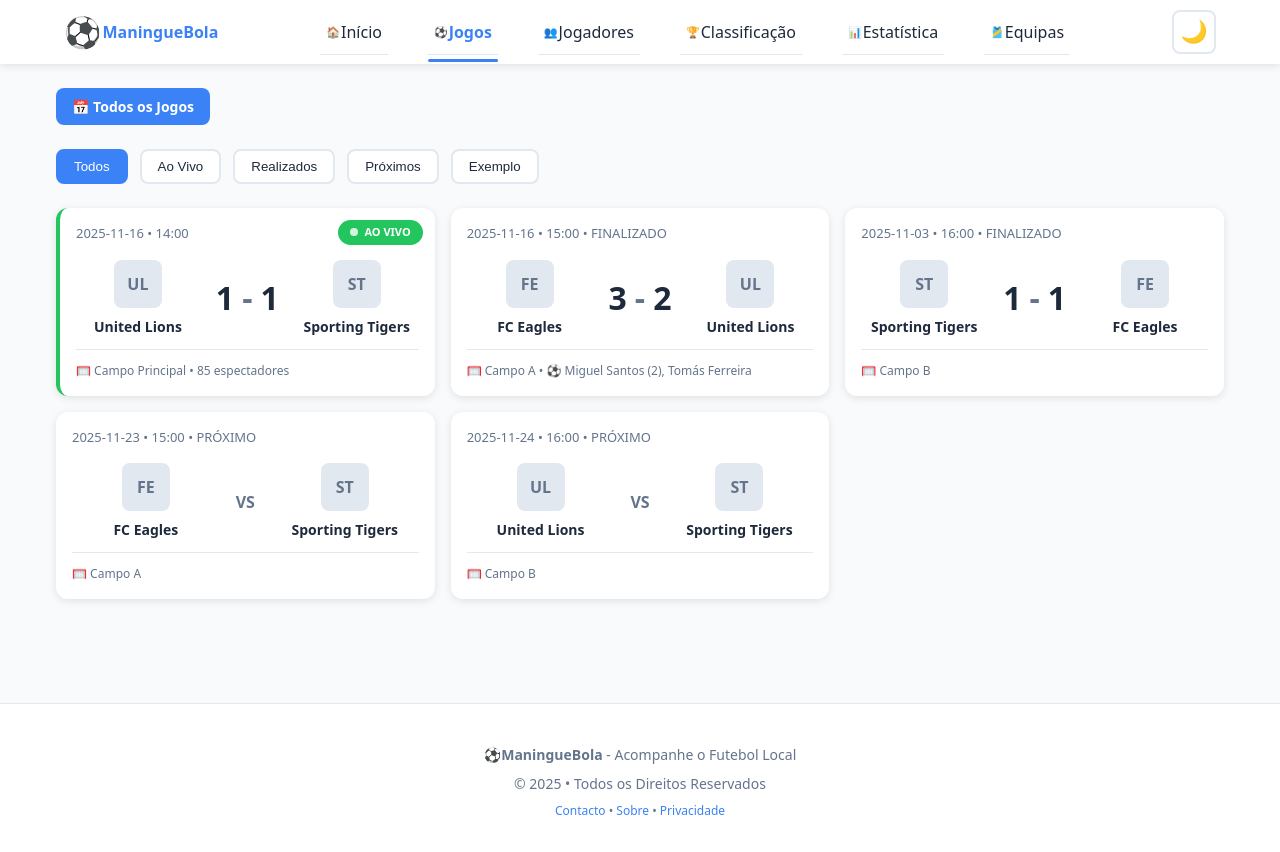
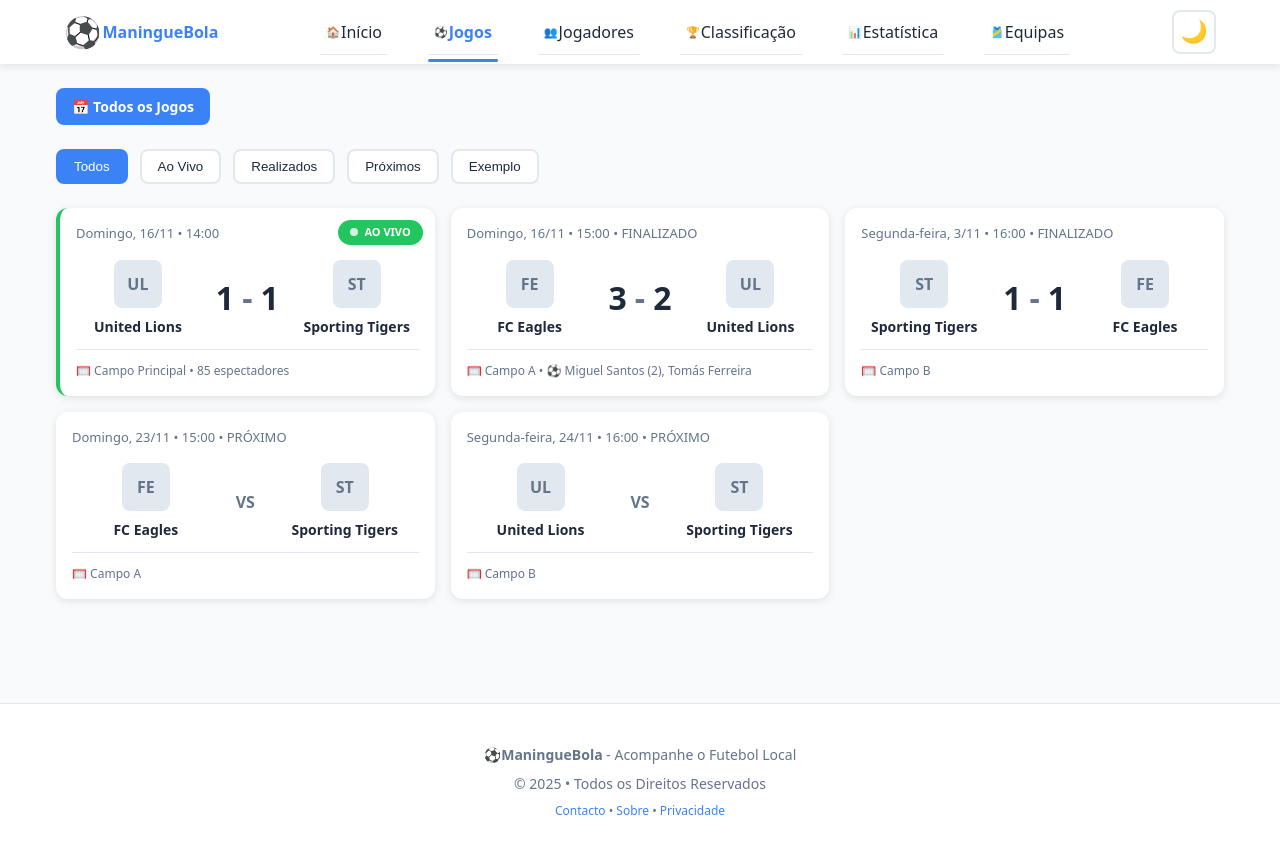
Before and after one commit to Raimundroid/maninguebola, a React (Vite) app: page /jogos in a window 1280 px wide. Built offline with nearby package versions, Linux system fonts and the light colour scheme.

Commit message:
data lookup/enrichment functions complete

```diff
--- a/src/App.jsx
+++ b/src/App.jsx
@@ -24,42 +24,234 @@ import {
 } from "./data/sampleData.js";
 
 // ===============================================
-// 🔑 DATA TRANSFORMATION: LOOKUP LOGIC HERE (Once)
+// 🔑 DATA ENRICHMENT FUNCTIONS
 // ===============================================
-const getEnrichedMatches = (rawMatches, teamLookup) => {
+// These functions take your raw data and add extra information to it
+// Think of it like adding toppings to a pizza - the pizza is still there,
+// but now it has everything you need in one place!
+
+/**
+ * Creates a lookup object (also called a dictionary or map)
+ *
+ * WHY? Finding items in an array is slow (you have to check each item)
+ * A lookup object is super fast - you just use the ID as a key!
+ *
+ * Example input:  [{ id: 1, name: "Eagles" }, { id: 2, name: "Lions" }]
+ * Example output: {
+ *   1: { id: 1, name: "Eagles" },
+ *   2: { id: 2, name: "Lions" }
+ * }
+ *
+ * Now instead of: teams.find(t => t.id === 1)  // Slow!
+ * You can do:     teamLookup[1]                 // Fast!
+ */
+
+// Define the Helper (Only for Arrays)
+const createLookup = (array, keyField = "id") => {
+  //reduce() goes through each item and builds up a new object
+
+  if (!Array.isArray(array)) return {}; // Safety check
+
+  return array.reduce((lookup, item) => {
+    // Use the item's ID (or other key) as the property name
+    // Example: lookup[1] = { id: 1, name: "Eagles" }
+    lookup[item[keyField]] = item;
+    return lookup;
+  }, {}); // Start with an empty object {}
+};
+
+// const createLookup = (array, keyField = "id") => {
+//   // reduce() goes through each item and builds up a new object
+//   return array.reduce((lookup, item) => {
+//     // Use the item's ID (or other key) as the property name
+//     // Example: lookup[1] = { id: 1, name: "Eagles" }
+//     lookup[item[keyField]] = item;
+//     return lookup;
+//   }, {}); // Start with an empty object {}
+// };
+
+//==================matches + teams + standings================
+
+/**
+ * Enriches matches with full team details and standings
+ *
+ * BEFORE: match = { homeTeamId: 1, awayTeamId: 2, score: "2-1" }
+ * AFTER:  match = {
+ *   homeTeamId: 1,
+ *   awayTeamId: 2,
+ *   score: "2-1",
+ *   homeTeam: { id: 1, name: "Eagles", logo: "..." },      // Full team object!
+ *   awayTeam: { id: 2, name: "Lions", logo: "..." },       // Full team object!
+ *   homeTeamStanding: { position: 2, points: 33, ... },    // Full standings!
+ *   awayTeamStanding: { position: 1, points: 38, ... }     // Full standings!
+ * }
+ *  *
+ * WHY? Now your MatchCard component can directly access team.name, team.logo, etc.
+ * without having to search through arrays or pass extra props!
+ */
+
+const getEnrichedMatches = (rawMatches, teamLookup, standingsLookup) => {
+  // Go through each match and add extra information
   return rawMatches.map((match) => {
-    // Resolve the Foreign Keys (IDs) to full Team objects
+    // Look up the home team using its ID
+    // Instead of: teams.find(t => t.id === match.homeTeamId)
+    // We use:     teamLookup[match.homeTeamId]  (much faster!)
     const homeTeamDetails = teamLookup[match.homeTeamId];
+
+    // Look up the away team using its ID
     const awayTeamDetails = teamLookup[match.awayTeamId];
 
-    // Return the new, enriched match object
-    return { ...match, homeTeam: homeTeamDetails, awayTeam: awayTeamDetails };
+    // Look up the home team's standings (position, points, etc.)
+    const homeTeamStanding = standingsLookup[match.homeTeamId];
+
+    // Look up the away team's standings
+    const awayTeamStanding = standingsLookup[match.awayTeamId];
+
+    // Return a new match object with all the original data PLUS the extra info
+    // The ... (spread operator) copies all existing properties
+    return {
+      ...match, // Keep all original match data
+      homeTeam: homeTeamDetails, // Add full home team object
+      awayTeam: awayTeamDetails, // Add full away team object
+      homeTeamStanding: homeTeamStanding, // Add home team standings
+      awayTeamStanding: awayTeamStanding, // Add home away standings
+    };
   });
 };
 
-// The fully enriched array that will be passed down
-const enrichedMatches = getEnrichedMatches(matchesData, teams);
+//====================teams + standings==============
 
-// // Step 1: Convert the teams object into an array for easier mapping
-// const teamsArray = Object.values(teams);
+/**
+ * Enriches teams with their standings data
+ *
+ * BEFORE: team = { id: 1, name: "Eagles", stadium: "National Stadium" }
+ * AFTER:  team = {
+ *   id: 1,
+ *   name: "Eagles",
+ *   stadium: "National Stadium",
+ *   standing: {                    // Added!
+ *     position: 2,
+ *     points: 33,
+ *     won: 10,
+ *     drawn: 3,
+ *     lost: 2,
+ *     goalsFor: 32,
+ *     goalsAgainst: 15,
+ *     // ... etc
+ *   }
+ * }
+ *
+ * WHY? Now in TeamsPage you can do: team.standing.position
+ * instead of finding the standing in a separate array!
+ */
 
-// // Step 2: Create a Standings Lookup Map for quick access (optional, but fast)
-// const standingsMap = standings.reduce((map, item) => {
-//   map[item.id] = item;
-//   return map;
-// }, {});
+const getEnrichedTeams = (teams, standingsLookup) => {
+  // Go through each team and add its standings
+  return teams.map((team) => {
+    // Look up this team's standings using its ID
+    const standing = standingsLookup[team.id];
 
-// // Step 3: ENRICH the teams with standing data
-// const enrichedTeams = teamsArray.map((team) => {
-//   const teamStandings = standingsMap[team.id] || {}; // Find the standing for this team
+    // Return a new team object with standings included
+    return {
+      ...team, // Keep all original team data (name, stadium, logo, etc.)
+      // Add the standings data, or provide defaults if standings don't exist
+      standing: standing || {
+        // Default values if this team has no standings yet
+        position: "-", //calculated
+        points: 0, //calculated
+        played: 0,
+        wins: 0,
+        draws: 0,
+        losses: 0,
+        goalsFor: 0,
+        goalsAgainst: 0,
+        goalDiff: 0, //calculated
+        form: [],
+      },
+    };
+  });
+};
 
-//   return {
-//     ...team, // Basic team details (name, logo, abbr)
-//     ...teamStandings, // Add all calculated stats (position, points, goalDiff, etc.)
-//   };
-// });
+//====================players + teams==============
+
+/**
+ * Enriches players with their team details
+ *
+ * BEFORE: player = { id: 1, name: "João Silva", teamId: 1 }
+ * AFTER:  player = {
+ *   id: 1,
+ *   name: "João Silva",
+ *   teamId: 1,
+ *   team: {                      // Added!
+ *     id: 1,
+ *     name: "Eagles",
+ *     logo: "...",
+ *     stadium: "...",
+ *     // ... all team info
+ *   }
+ * }
+ *
+ * WHY? Now in PlayerCard you can do: player.team.name, player.team.logo
+ * without searching for the team separately!
+ */
+
+const getEnrichedPlayers = (players, teamLookup) => {
+  // Go through each player and add their team's full details
+  return players.map((player) => {
+    // Look up this player's team using the teamId
+    const teamDetails = teamLookup[player.teamId];
+
+    // Return a new player object with team details included
+    return {
+      ...player, // Keep all original player data
+      team: teamDetails, // Add full team object
+    };
+  });
+};
 
 function App() {
+  // ===============================================
+  // Step 2: Create lookup objects (DO THIS ONCE!)
+  // ===============================================
+  // These are like fast dictionaries for finding data by ID
+
+  // Team lookup: { 1: {team1 data}, 2: {team2 data}, ... }
+  const teamLookup = teams;
+
+  // Standings lookup: { 1: {team1 standings}, 2: {team2 standings}, ... }
+  // Note: standings use 'teamId' as the key, not 'id'!
+  const standingsLookup = createLookup(standings, "teamId");
+
+  // Player lookup: { 1: {player1 data}, 2: {player2 data}, ... }
+  const playerLookup = createLookup(players, "id");
+
+  // The playerLookup variable is unused, but that's perfectly acceptable given the current set of enrichment functions. If you later create a function like getMatchMOTM(playerLookup), then the variable would become necessary.
+
+  // ===============================================
+  // Step 3: Enrich all your data (DO THIS ONCE!)
+  // ===============================================
+  // Now we add all the extra information to each item
+
+  //====================teams + standings==============
+
+  // Convert the teams OBJECT into an ARRAY of team objects
+  const teamsArray = Object.values(teams);
+
+  // Each team now has a .standing property
+  const enrichedTeams = getEnrichedTeams(teamsArray, standingsLookup);
+
+  //==================matches + teams + standings================
+  // Each match now has .homeTeam, .awayTeam, and standings
+  const enrichedMatches = getEnrichedMatches(
+    matchesData,
+    teamLookup,
+    standingsLookup
+  );
+
+  //====================players + teams==============
+  // Each player now has a .team property
+  const enrichedPlayers = getEnrichedPlayers(players, teamLookup);
+
   {
     /* ============================================
               ROUTES DEFINITION
@@ -70,8 +262,13 @@ function App() {
               path="/" → Home page (exact match)
               path="/matches" → Matches page
               path="/teams/:id" → Team detail (dynamic route)
-    */
+  */
   }
+
+  // ===============================================
+  // Step 4: Pass enriched data to your components
+  // ===============================================
+  // Now your components have everything they need!
   return (
     // ============================================
     // PROVIDER HIERARCHY
@@ -96,24 +293,45 @@ function App() {
                 <>
                   {/* Hero component - only on home page */}
                   <Hero />
-                  <Homepage matches={enrichedMatches} stats={statsData} />
+                  <Homepage
+                    matches={enrichedMatches}
+                    /*matches={matchesData}*/ stats={statsData}
+                  />
                 </>
               }
             />
             <Route
               path="/jogos"
-              element={<MatchesPage matches={enrichedMatches} />}
+              element={
+                <MatchesPage
+                  matches={enrichedMatches}
+                  /*matches={matchesData}*/
+                />
+              }
             />
             <Route
               path="/jogadores"
-              element={<PlayersPage players={players} teams={teams} />}
+              element={
+                <PlayersPage
+                  players={enrichedPlayers} /*players={players} teams={teams}*/
+                />
+              }
             />
             <Route
               path="/classificacao"
-              element={<StandingsPage standings={standings} />}
+              element={
+                <StandingsPage
+                  standings={enrichedTeams} /*standings={standings}*/
+                />
+              }
             />
             <Route path="/estatistica" element={<StatisticsPage />} />
-            <Route path="/equipas" element={<TeamsPage teams={teams} />} />
+            <Route
+              path="/equipas"
+              element={
+                <TeamsPage standings={enrichedTeams} /*teams={teams} */ />
+              }
+            />
 
             {/* Team detail page - shows at "/teams/eagles", "/teams/lions", etc.
                 :id is a URL parameter - accessible via useParams() hook */}
@@ -121,10 +339,14 @@ function App() {
               path="/equipas/:teamId"
               element={
                 <TeamDetailPage
-                  teams={teams}
-                  players={players}
+                  teams={enrichedTeams}
+                  // teams={teams}
+                  players={enrichedPlayers}
+                  // players={players}
                   matches={enrichedMatches}
-                  standings={standings}
+                  // matches={matchesData}
+                  standings={enrichedTeams}
+                  // standings={standings}
                 />
               }
             /> */}
--- a/src/components/MatchCard/MatchCard.jsx
+++ b/src/components/MatchCard/MatchCard.jsx
@@ -28,11 +28,14 @@ const MatchCard = ({ match }) => {
 
   // Format the date for display (e.g., "Sat, 16 Nov")
   // You may need to adjust the locale ('pt-MZ' or similar) based on your user base
-  const formattedDate = new Intl.DateTimeFormat("pt-PT", {
-    weekday: "short",
+  const formatted = new Intl.DateTimeFormat("pt-MZ", {
+    weekday: "long",
     day: "numeric",
     month: "short",
   }).format(matchDate);
+
+  // Capitalize first letter (just in case locale returns lowercase)
+  const formattedDate = formatted.charAt(0).toUpperCase() + formatted.slice(1);
 
   // Check  if match is currently being played
   const isLive = status === "live";
@@ -49,8 +52,7 @@ const MatchCard = ({ match }) => {
 
       {/* Date and time - show FINALIZADO if match is finished  or (||) show PRÓXIMO if match is upcoming*/}
       <div className="datetime">
-        {/*formattedDate*/}
-        {date} • {time}
+        {formattedDate} • {time}
         {(status === "finished" && " • FINALIZADO") ||
           (status === "upcoming" && " • PRÓXIMO")}
       </div>
```
Also changed, not shown: Enrich.jsx (+16 -14 lines), src/components/PlayersTable/PlayersTable.jsx (+4 -3 lines).
